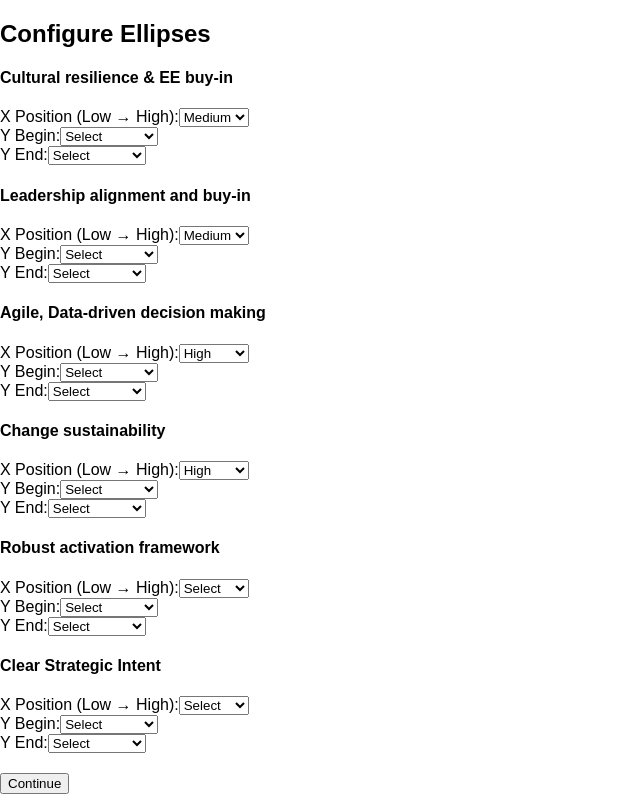
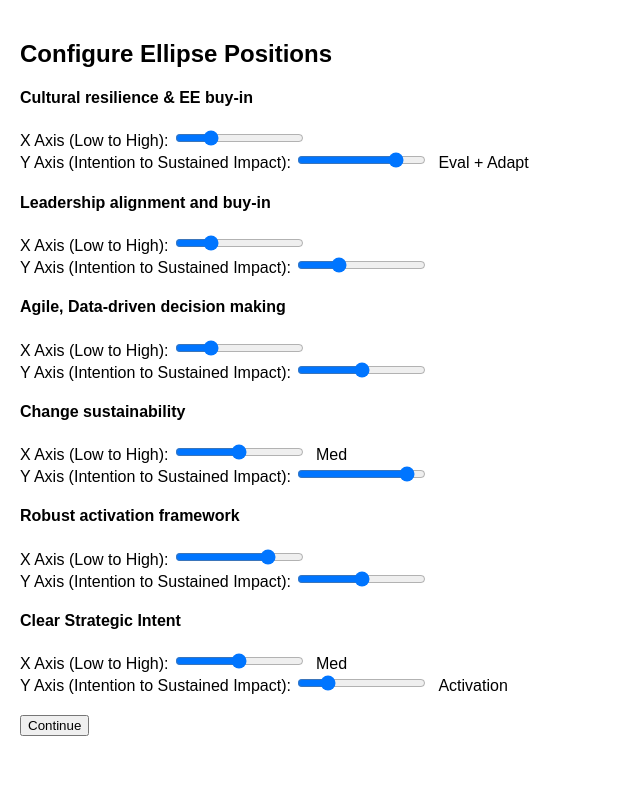
Before and after one commit to mre2you/venn-diagram-app, a React (Create React App) app: page / in a window 1280 px wide. Shown: the whole page, without its empty margins (0-640 px from the left). Built offline with nearby package versions, Linux system fonts and the light colour scheme.

Commit message:
adjusted the scale for the y axis

```diff
--- a/src/PositionConfigPage.jsx
+++ b/src/PositionConfigPage.jsx
@@ -1,112 +1,53 @@
 import React from "react";
 
-const qualitativeX = [
-  { label: "Low", value: 1 },
-  { label: "Medium", value: 3 },
-  { label: "High", value: 5 },
-];
-
-const stageYLabels = [
-  "Intention",
-  "Activation",
-  "Execution",
-  "Eval + Adapt",
-  "Impact",
-];
+const xLabels = ["Low", "", "Med", "", "High"];
+const yLabels = {
+  0: "Intention",
+  2: "Activation",
+  4: "Execution",
+  8: "Eval + Adapt",
+  10: "Sustained Impact"
+};
 
 const PositionConfigPage = ({ ellipses, onPositionChange, onContinue }) => {
-  const handleXChange = (index, newValue) => {
-    const radius = ellipses[index].radiusX;
-    const newX = newValue * 100 - radius; // ensure rightmost edge is aligned to scale
-    onPositionChange(index, "x", Math.max(newX, 0));
-  };
-
-  const handleYBeginChange = (index, beginStage) => {
-    const endStage = ellipses[index].yEndStage || beginStage;
-    updateYAndRadius(index, beginStage, endStage);
-  };
-
-  const handleYEndChange = (index, endStage) => {
-    const beginStage = ellipses[index].yBeginStage || endStage;
-    updateYAndRadius(index, beginStage, endStage);
-  };
-
-  const updateYAndRadius = (index, beginStage, endStage) => {
-    const beginIndex = stageYLabels.indexOf(beginStage);
-    const endIndex = stageYLabels.indexOf(endStage);
-    const yTop = Math.min(beginIndex, endIndex);
-    const yBottom = Math.max(beginIndex, endIndex);
-    const pixelTop = 100 + yTop * 90;
-    const pixelBottom = 100 + yBottom * 90;
-    const centerY = (pixelTop + pixelBottom) / 2;
-    const radiusY = (pixelBottom - pixelTop) / 2;
-
-    onPositionChange(index, "y", centerY);
-    onPositionChange(index, "radiusY", radiusY);
-    onPositionChange(index, "yBeginStage", beginStage);
-    onPositionChange(index, "yEndStage", endStage);
-  };
-
   return (
-    <div>
-      <h2>Configure Ellipses</h2>
-      {ellipses.map((el, i) => (
+    <div style={{ padding: "20px" }}>
+      <h2>Configure Ellipse Positions</h2>
+      {ellipses.map((el, index) => (
         <div key={el.id} style={{ marginBottom: "20px" }}>
           <h4>{el.label.replace("\n", " ")}</h4>
-
-          <label>
-            X Position (Low → High):
-            <select
-              value={
-                qualitativeX.find(opt => el.x + el.radiusX <= opt.value * 100 + 1)?.label || ""
-              }
+          <div>
+            <label>X Axis (Low to High): </label>
+            <input
+              type="range"
+              min="0"
+              max="4"
+              step="1"
+              value={getXSliderValue(el.x)}
               onChange={(e) => {
-                const selected = qualitativeX.find(opt => opt.label === e.target.value);
-                if (selected) handleXChange(i, selected.value);
+                const val = parseInt(e.target.value);
+                const newX = mapSliderToX(val);
+                onPositionChange(index, "x", newX);
               }}
-            >
-              <option value="">Select</option>
-              {qualitativeX.map((opt) => (
-                <option key={opt.label} value={opt.label}>
-                  {opt.label}
-                </option>
-              ))}
-            </select>
-          </label>
-
-          <br />
-
-          <label>
-            Y Begin:
-            <select
-              value={el.yBeginStage || ""}
-              onChange={(e) => handleYBeginChange(i, e.target.value)}
-            >
-              <option value="">Select</option>
-              {stageYLabels.map(label => (
-                <option key={label} value={label}>
-                  {label}
-                </option>
-              ))}
-            </select>
-          </label>
-
-          <br />
-
-          <label>
-            Y End:
-            <select
-              value={el.yEndStage || ""}
-              onChange={(e) => handleYEndChange(i, e.target.value)}
-            >
-              <option value="">Select</option>
-              {stageYLabels.map(label => (
-                <option key={label} value={label}>
-                  {label}
-                </option>
-              ))}
-            </select>
-          </label>
+            />
+            <span style={{ marginLeft: "10px" }}>{xLabels[getXSliderValue(el.x)]}</span>
+          </div>
+          <div>
+            <label>Y Axis (Intention to Sustained Impact): </label>
+            <input
+              type="range"
+              min="0"
+              max="10"
+              step="1"
+              value={getYSliderValue(el.y)}
+              onChange={(e) => {
+                const val = parseInt(e.target.value);
+                const newY = mapSliderToY(val);
+                onPositionChange(index, "y", newY);
+              }}
+            />
+            <span style={{ marginLeft: "10px" }}>{yLabels[getYSliderValue(el.y)] || ""}</span>
+          </div>
         </div>
       ))}
       <button onClick={onContinue}>Continue</button>
@@ -114,4 +55,22 @@ const PositionConfigPage = ({ ellipses, onPositionChange, onContinue }) => {
   );
 };
 
+const mapSliderToX = (value) => {
+  // 0–4 maps to 100–700 linearly (Low to High)
+  return 100 + (value * 150);
+};
+
+const getXSliderValue = (x) => {
+  return Math.round((x - 100) / 150);
+};
+
+const mapSliderToY = (value) => {
+  // Y: 0 (Intention) -> y = 550, 10 (Sustained Impact) -> y = 50
+  return 550 - (value * 50);
+};
+
+const getYSliderValue = (y) => {
+  return Math.round((550 - y) / 50);
+};
+
 export default PositionConfigPage;
```
